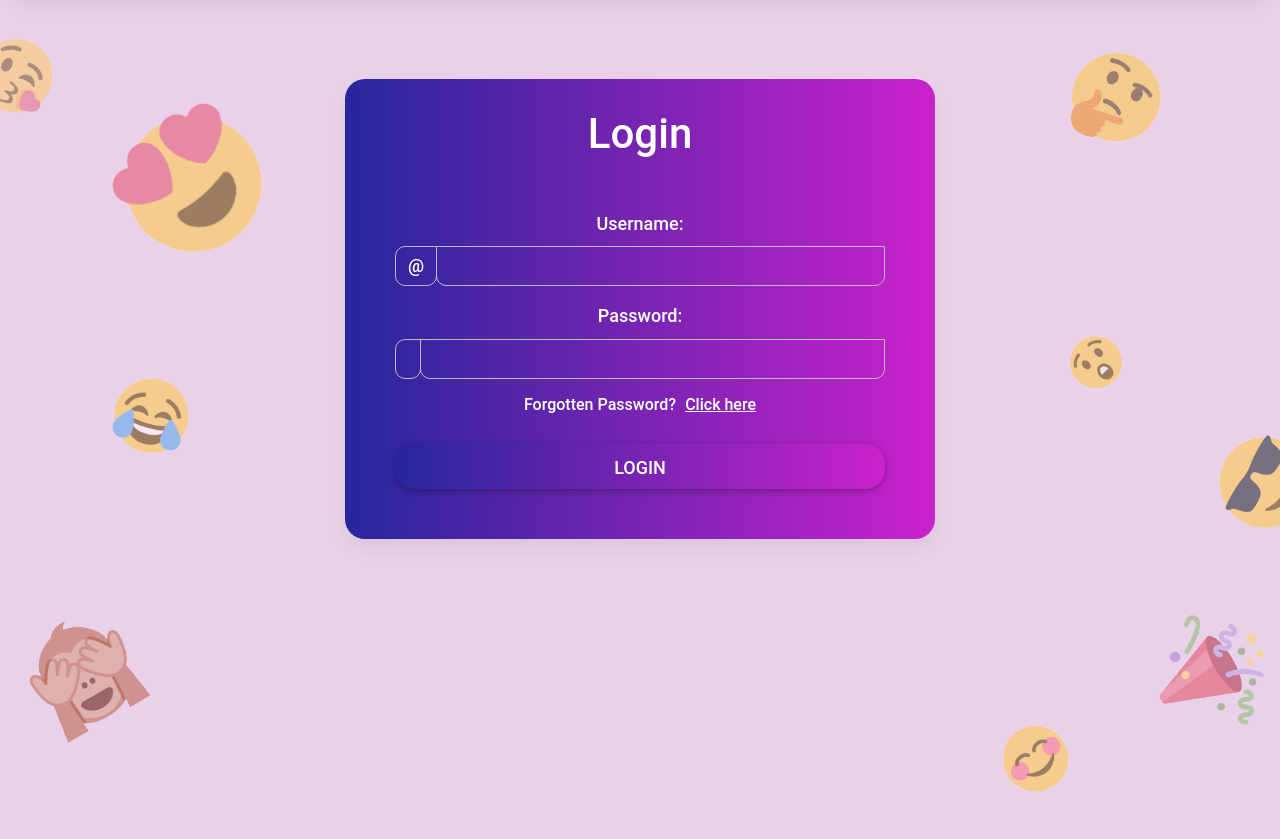
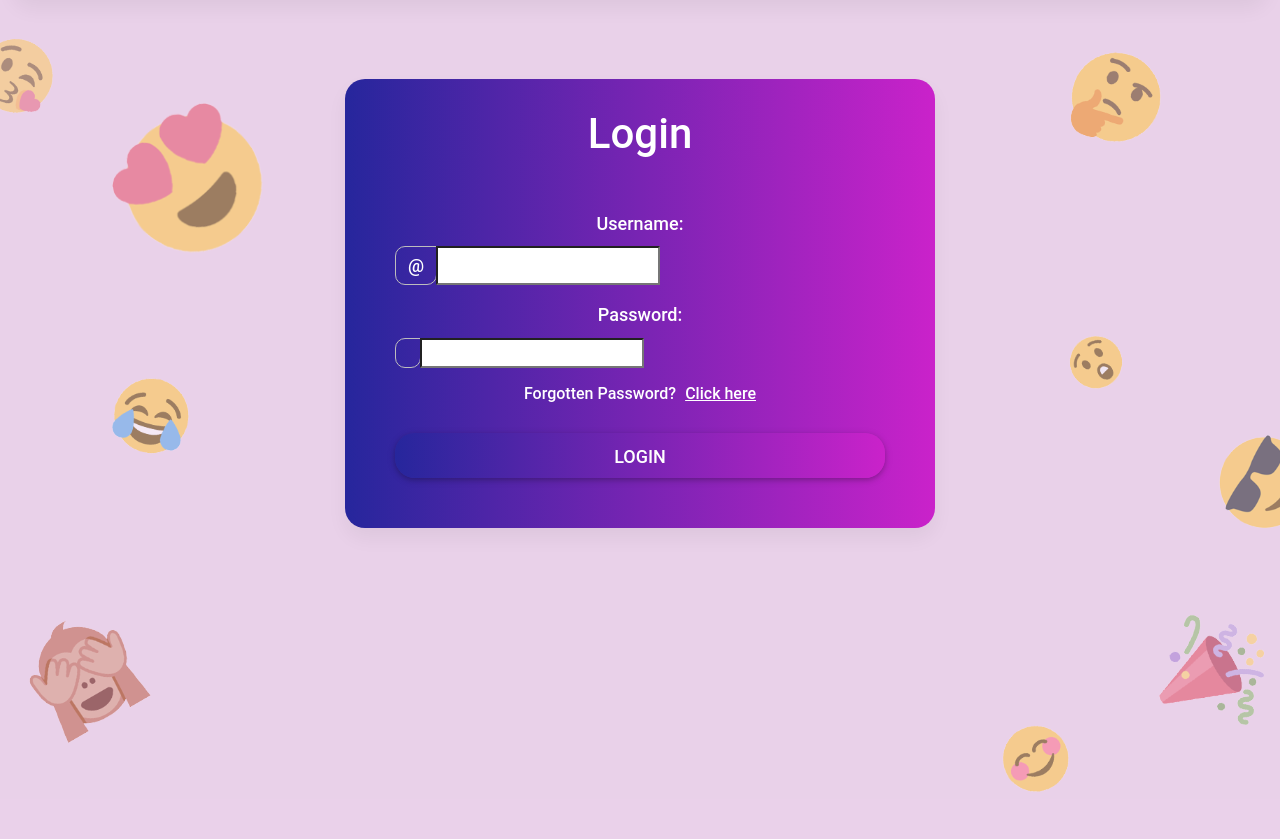
Before and after one commit to aybruhm/DRF_FetchAPI, a Django app: template note_frontend/templates/note_frontend/login.html in a window 1280 px wide. Shown: the part 96-935 px from the top of the page. Run offline with Django 3.2, Linux system fonts and the light colour scheme; the template is opened without the code that fills it, so the values that code supplies are empty, except form fields; form fields are guessed from the names that the template uses.

Commit message:
Pass the login form context variable to login.html

```diff
--- a/note_frontend/templates/note_frontend/login.html
+++ b/note_frontend/templates/note_frontend/login.html
@@ -17,7 +17,8 @@
                         </label>
                     <div class="input-group">
                         <span class="input-group-text" id="inputGroupPrepend">@</span>
-                        <input type="text" class="form-control user_input" id="validationCustomUsername" aria-describedby="inputGroupPrepend" required="">
+                        {{ form.username }}
+                        <!-- <input type="text" class="form-control user_input" id="validationCustomUsername" aria-describedby="inputGroupPrepend" required=""> -->
                         <div class="invalid-feedback">
                         Please choose a username.
                         </div>
@@ -32,7 +33,8 @@
                         <span class="input-group-text" id="inputGroupPrepend">
                             <i class="fa fa-eye" aria-hidden="true"></i>
                         </span>
-                        <input type="password" class="form-control password_input" id="validationCustom03" required="">
+                        {{ form.password }}
+                        <!-- <input type="password" class="form-control password_input" id="validationCustom03" required=""> -->
                         <div class="invalid-feedback">
                             Your password must be minimum of 8 characters.
                         </div>
```
